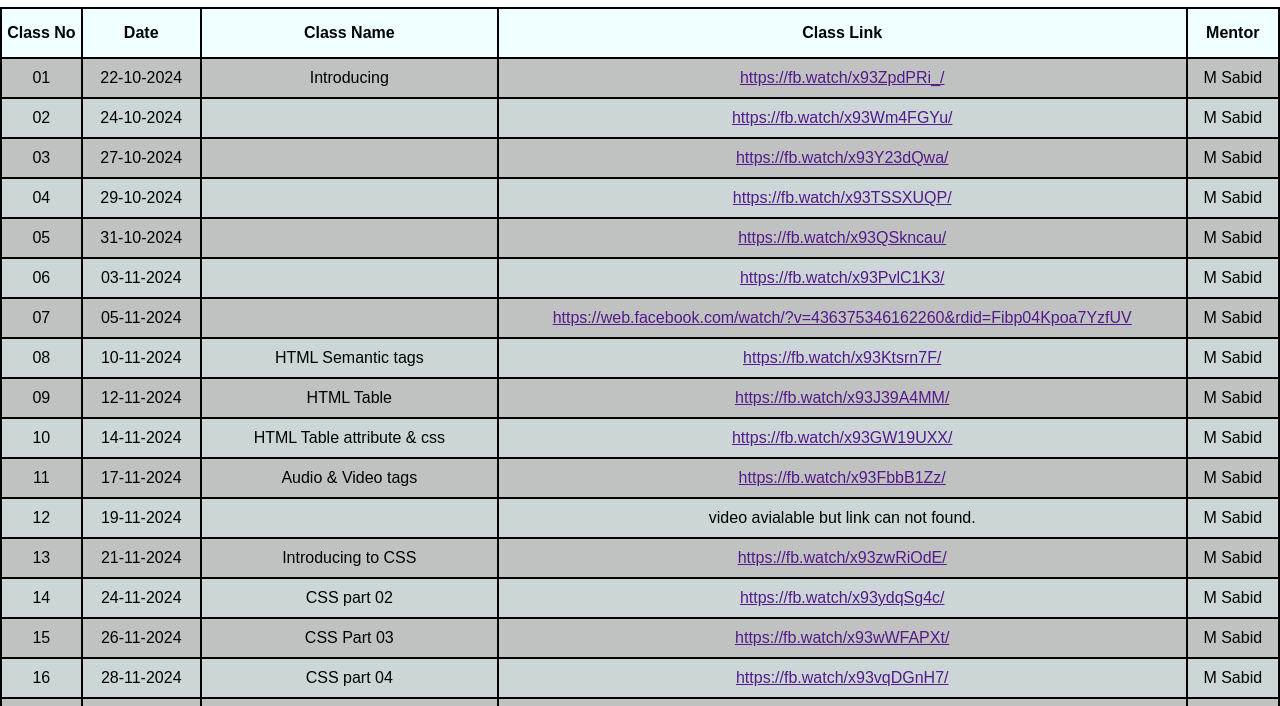
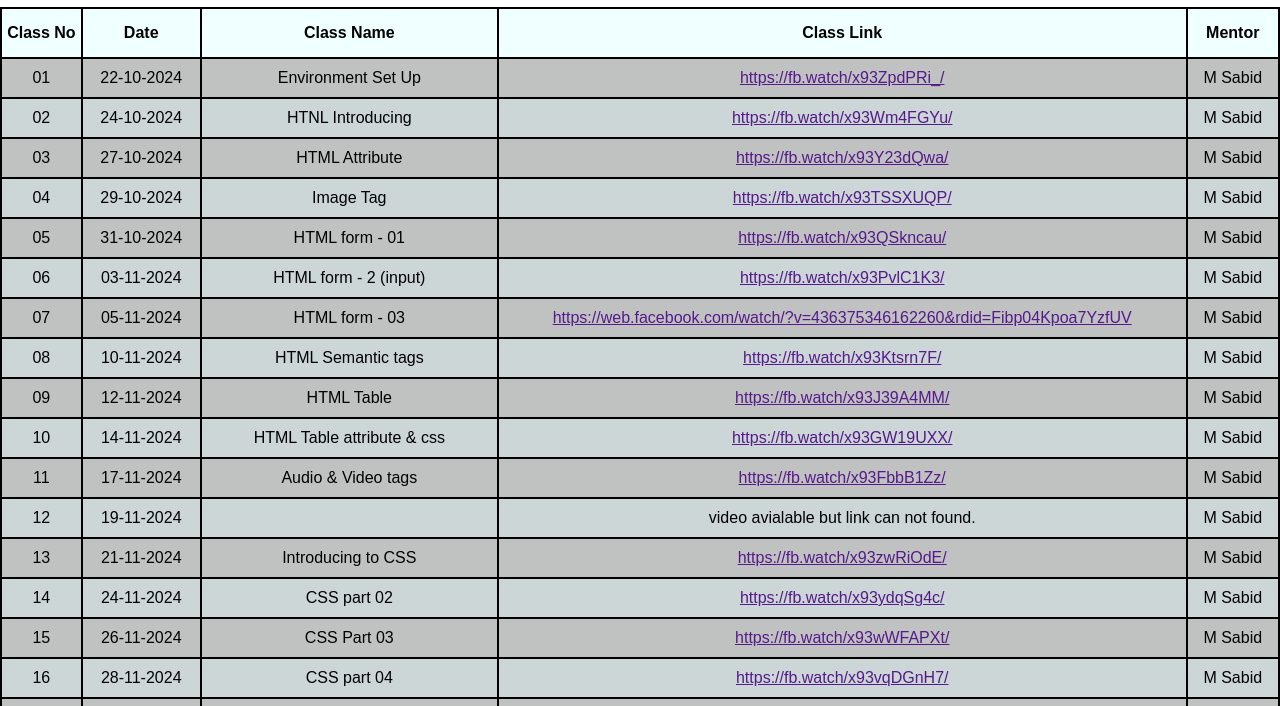
Before and after one commit to sajal-mazumder/all-classes-records, a plain HTML site: page index.html in a window 1280 px wide. Shown: the part 93-799 px from the top of the page. Drawn offline with Linux system fonts and the light colour scheme.

Commit message:
some update

```diff
--- a/index.html
+++ b/index.html
@@ -24,7 +24,7 @@
             <tr>
                 <td>01</td>
                 <td>22-10-2024</td>
-                <td>Introducing</td>
+                <td>Environment Set Up</td>
                 <td><a href="">https://fb.watch/x93ZpdPRi_/</a></td>
                 <td>M Sabid</td>
             </tr>
@@ -32,42 +32,42 @@
             <tr>
                 <td>02</td>
                 <td>24-10-2024</td>
-                <td></td>
+                <td>HTNL Introducing </td>
                 <td><a href="">https://fb.watch/x93Wm4FGYu/</a></td>
                 <td>M Sabid</td>
             </tr>
             <tr>
                 <td>03</td>
                 <td>27-10-2024</td>
-                <td></td>
+                <td>HTML Attribute</td>
                 <td><a href="">https://fb.watch/x93Y23dQwa/</a></td>
                 <td>M Sabid</td>
             </tr>
             <tr>
                 <td>04</td>
                 <td>29-10-2024</td>
-                <td></td>
+                <td>Image Tag</td>
                 <td><a href="">https://fb.watch/x93TSSXUQP/</a></td>
                 <td>M Sabid</td>
             </tr>
             <tr>
                 <td>05</td>
                 <td>31-10-2024</td>
-                <td></td>
+                <td>HTML form - 01</td>
                 <td><a href="">https://fb.watch/x93QSkncau/</a></td>
                 <td>M Sabid</td>
             </tr>
             <tr>
                 <td>06</td>
                 <td>03-11-2024</td>
-                <td></td>
+                <td>HTML form - 2 (input)</td>
                 <td><a href="">https://fb.watch/x93PvlC1K3/</a></td>
                 <td>M Sabid</td>
             </tr>
             <tr>
                 <td>07</td>
                 <td>05-11-2024</td>
-                <td></td>
+                <td>HTML form - 03</td>
                 <td><a href="">https://web.facebook.com/watch/?v=436375346162260&rdid=Fibp04Kpoa7YzfUV</a></td>
                 <td>M Sabid</td>
             </tr>
```
